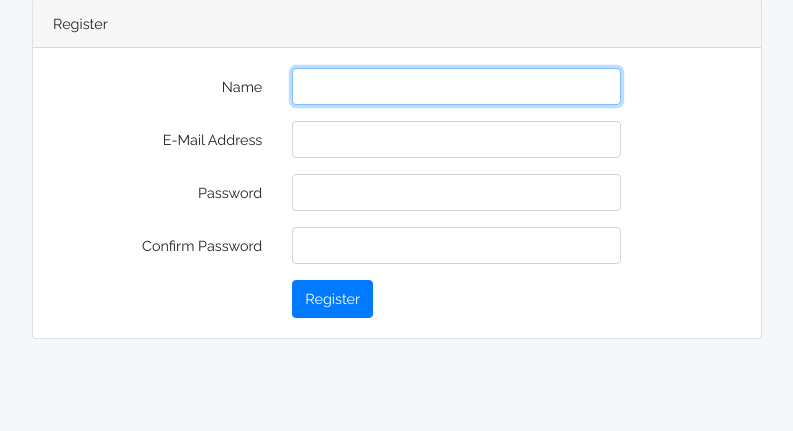
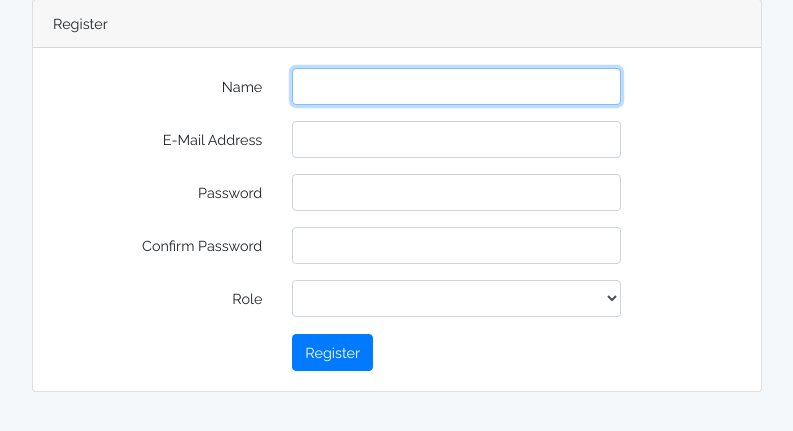
Before and after one commit to Komodoro/immerj, a Laravel app: page /register in a window 1280 px wide. Shown: the part 86-517 px from the top of the page, without its empty margins (243-1036 px from the left). Run offline with Laravel 8, Linux system fonts and the light colour scheme; data that the repository does not hold is empty.

Commit message:
role_register_page

```diff
--- a/app/Http/Controllers/Auth/RegisterController.php
+++ b/app/Http/Controllers/Auth/RegisterController.php
@@ -22,7 +22,15 @@ class RegisterController extends Controller
     |
     */
 
-    use RegistersUsers;
+    //use RegistersUsers;
+
+    public function showRegistrationForm()
+    {
+        $roles = Role::where('name','volunteer')
+                       ->orWhere('name','migrant')->get();
+        //dd($roles);
+        return view('auth.register', compact('roles'));
+    }
 
     /**
      * Where to redirect users after registration.
--- a/resources/views/auth/register.blade.php
+++ b/resources/views/auth/register.blade.php
@@ -61,6 +61,19 @@
                             </div>
                         </div>
 
+                        <div class="form-group row">
+                            <label for="role" class="col-md-4 col-form-label text-md-right">{{ __('Role') }}</label>
+
+                            <div class="col-md-6">
+
+                                <select id="roles" class="form-control">
+                                    @foreach($roles as $role)
+                                        <option value="{{ $role->name }}">{{ $role->name }}</option>
+                                    @endforeach
+                                </select>
+                            </div>
+                        </div>
+
                         <div class="form-group row mb-0">
                             <div class="col-md-6 offset-md-4">
                                 <button type="submit" class="btn btn-primary">
```
